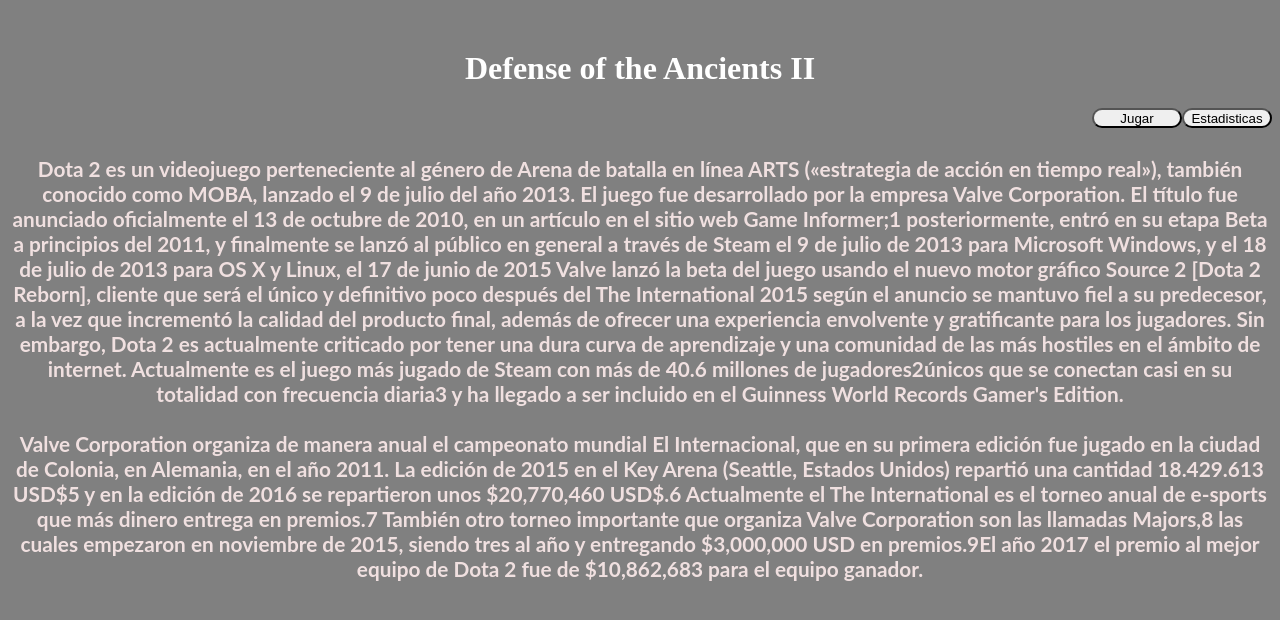
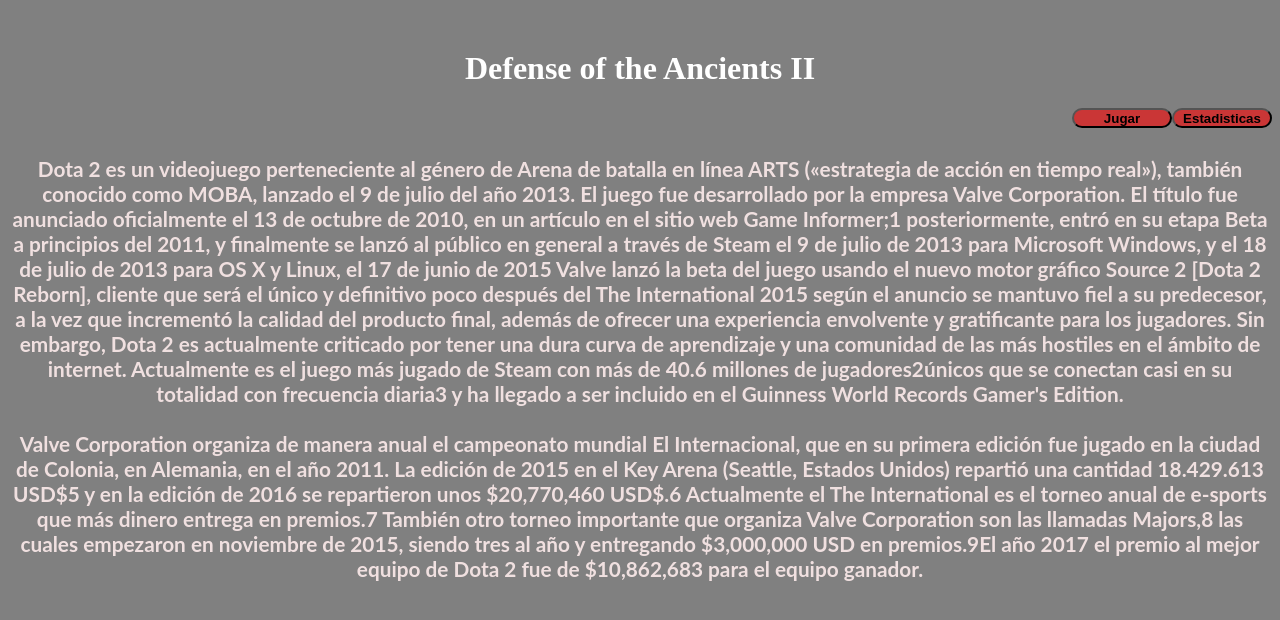
Before and after one commit to EmmanuelYapura/Dota-2-API, a plain HTML site: page index.html in a window 1280 px wide. Drawn offline with Linux system fonts and the light colour scheme; files that its build step writes are made by us from their sources; a script that the page names is missing.

Commit message:
agrega estilos a los botones

```diff
--- a/css/estilos.css
+++ b/css/estilos.css
@@ -25,7 +25,6 @@
     display: none;
 }
 
-
 .team-radiant{
     display: flex;
     flex-direction: row;
@@ -42,9 +41,15 @@
 }
 
 button{
-    width: 90px;
+    width: 100px;
     height: 20px;
     border-radius: 10px;
+    background-color: rgba(233, 23, 23, 0.705);
+    font-weight: bold;
+}
+
+button:hover{
+    background-color: greenyellow;
 }
 
 .controles{
```
